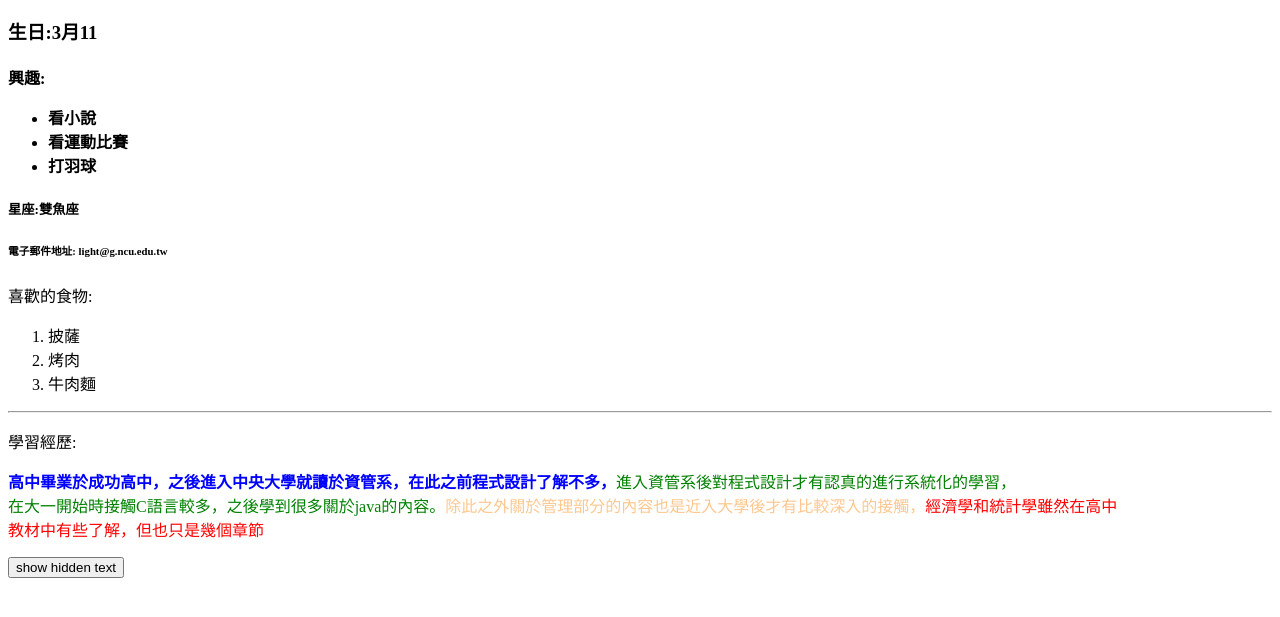
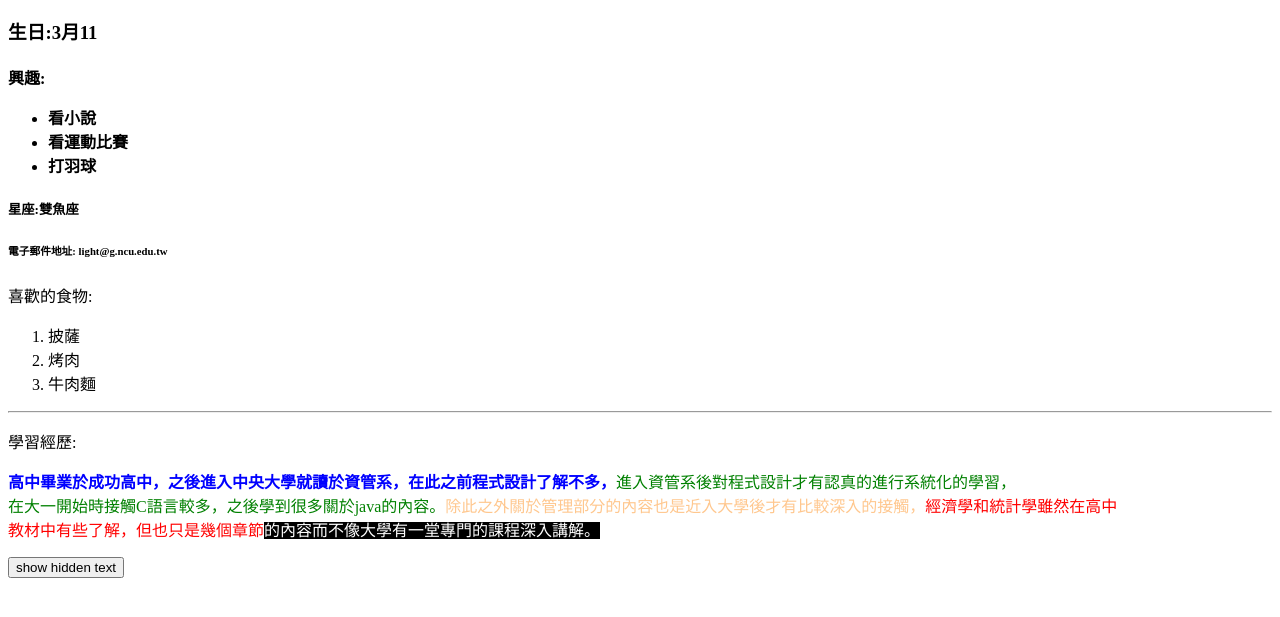
Before and after one commit to Tim123s/light-g.ncu.edu.tw.github.io, a plain HTML site: page index.html in a window 1280 px wide. Shown: the part 127-744 px from the top of the page. Drawn offline with Linux system fonts and the light colour scheme.

Commit message:
Update mystyle.css

```diff
--- a/mystyle.css
+++ b/mystyle.css
@@ -21,6 +21,6 @@ p e{
 
 
 p f{
-    background:vlack;
+    background:black;
     color:white;
 }
```
